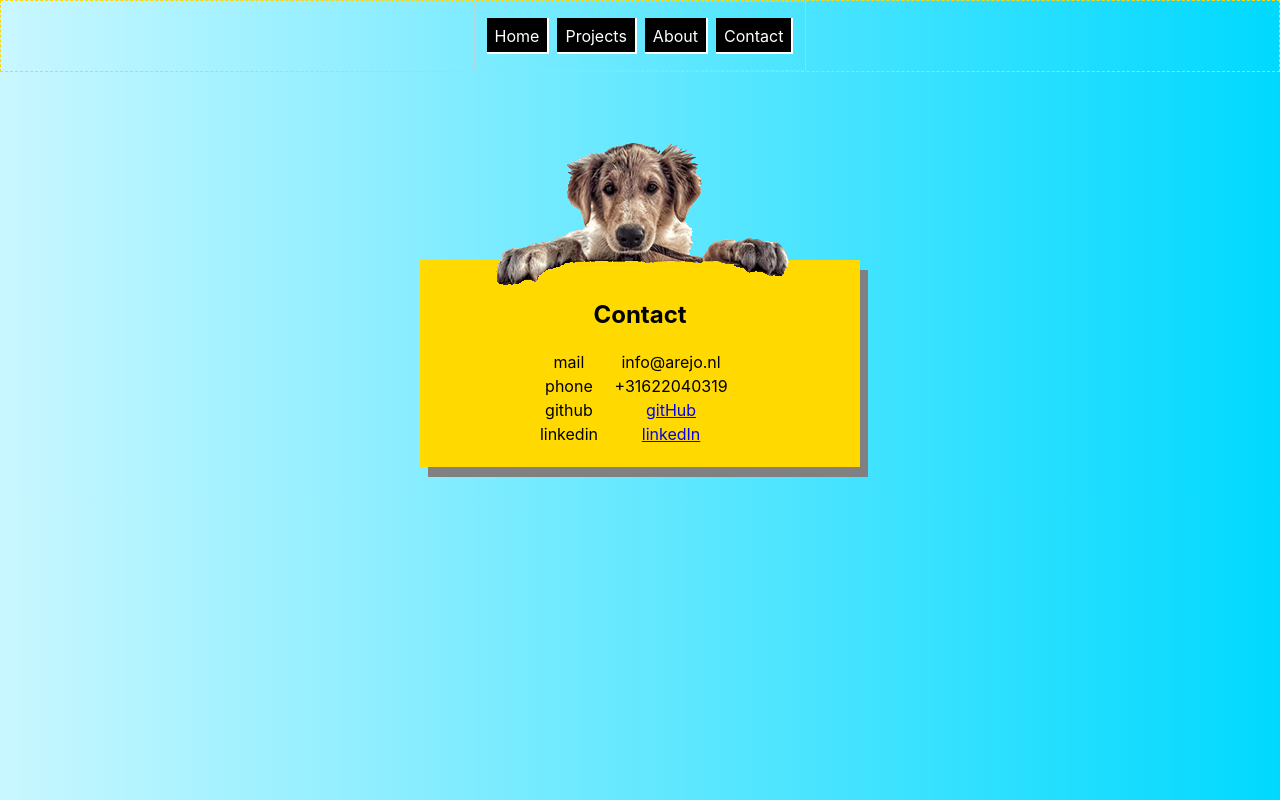
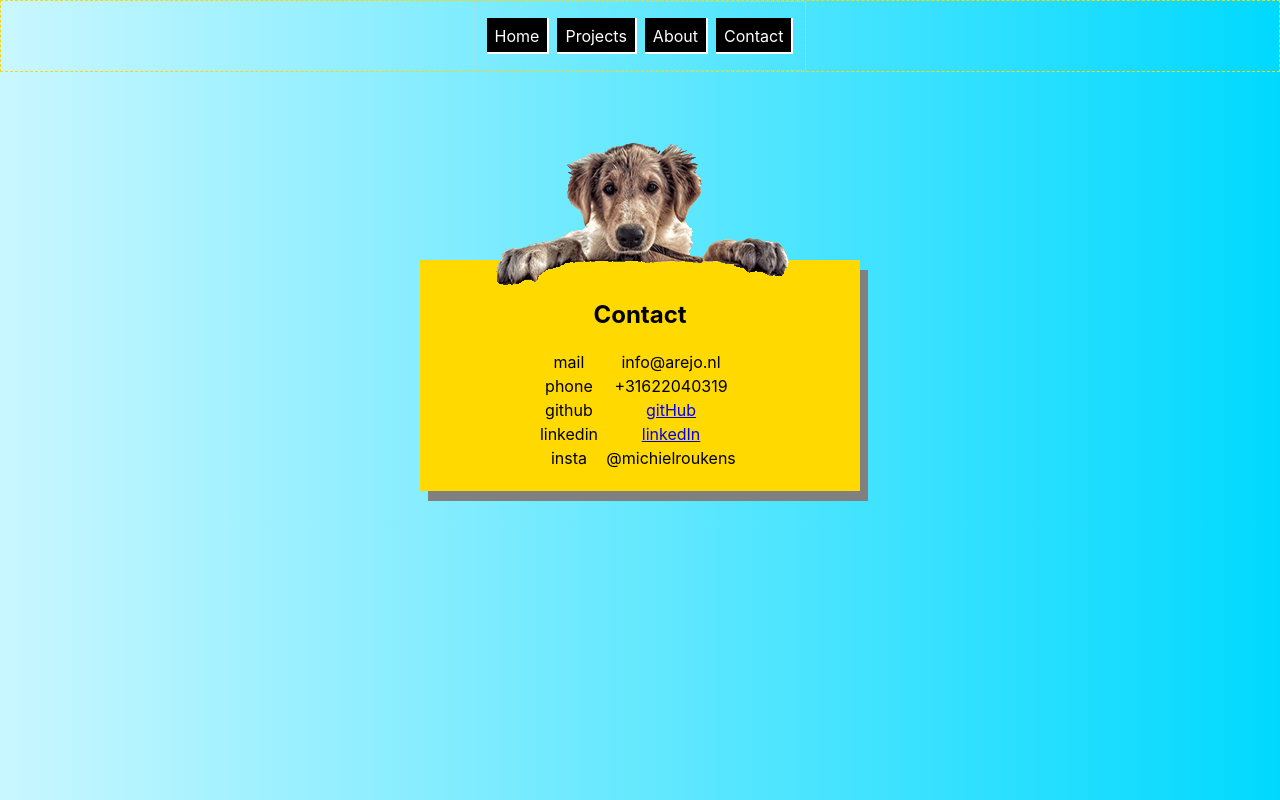
Before and after one commit to arejasverduras/portfolio, a React (Create React App) app: page /contact in a window 1280 px wide. Built offline with nearby package versions, Linux system fonts and the light colour scheme.

Commit message:
load contactInfo from store

```diff
--- a/src/components/Contact/ContactInfo/ContactInfo.js
+++ b/src/components/Contact/ContactInfo/ContactInfo.js
@@ -1,14 +1,11 @@
 import React from "react";
+import { useSelector } from "react-redux";
+import { selectContact } from "../ContactSlice";
 
 export const ContactInfo = (props) => {
-    const contactInfoList = {
-        mail: "info@arejo.nl",
-        phone: '+31622040319',
-        github: <a href="https://github.com/arejasverduras">gitHub</a>,
-        linkedin: <a href="https://linkedin.com/michielroukens">linkedIn</a>
-    }
+    const contactInfoListStore = useSelector(selectContact);
 
-    const contactEntries = Object.entries(contactInfoList);
+    const contactEntries = Object.entries(contactInfoListStore);
 
     return (
         <>
@@ -16,12 +13,14 @@ export const ContactInfo = (props) => {
             <div className='contactInfo'>
                 <h1>Contact</h1>
                 <table className="contactTable">
-                {contactEntries.map(([key, value]) =>
-                    <tr>
-                        <td style={{"width": "30%"}}colSpan="1" className="contactKey">{key}</td>
-                        <td className="contactValue">{value}</td>
-                    </tr>
-                )}
+                    <tbody>
+                    {contactEntries.map(([key, value]) =>
+                        <tr key={key}>
+                            <td style={{"width": "30%"}}colSpan="1" className="contactKey">{key}</td>
+                            <td className="contactValue">{value}</td>
+                        </tr>
+                    )}
+                    </tbody>
                 </table>
             </div>
         </>
--- a/src/components/Contact/ContactSlice.js
+++ b/src/components/Contact/ContactSlice.js
@@ -7,7 +7,8 @@ const contactSlice = createSlice({
             mail: "info@arejo.nl",
             phone: '+31622040319',
             github: <a href="https://github.com/arejasverduras">gitHub</a>,
-            linkedin: <a href="https://linkedin.com/michielroukens">linkedIn</a>
+            linkedin: <a href="https://linkedin.com/michielroukens">linkedIn</a>,
+            insta: "@michielroukens"
     }},
     reducers: {
         addContactInfo: (state, action) => {
```
